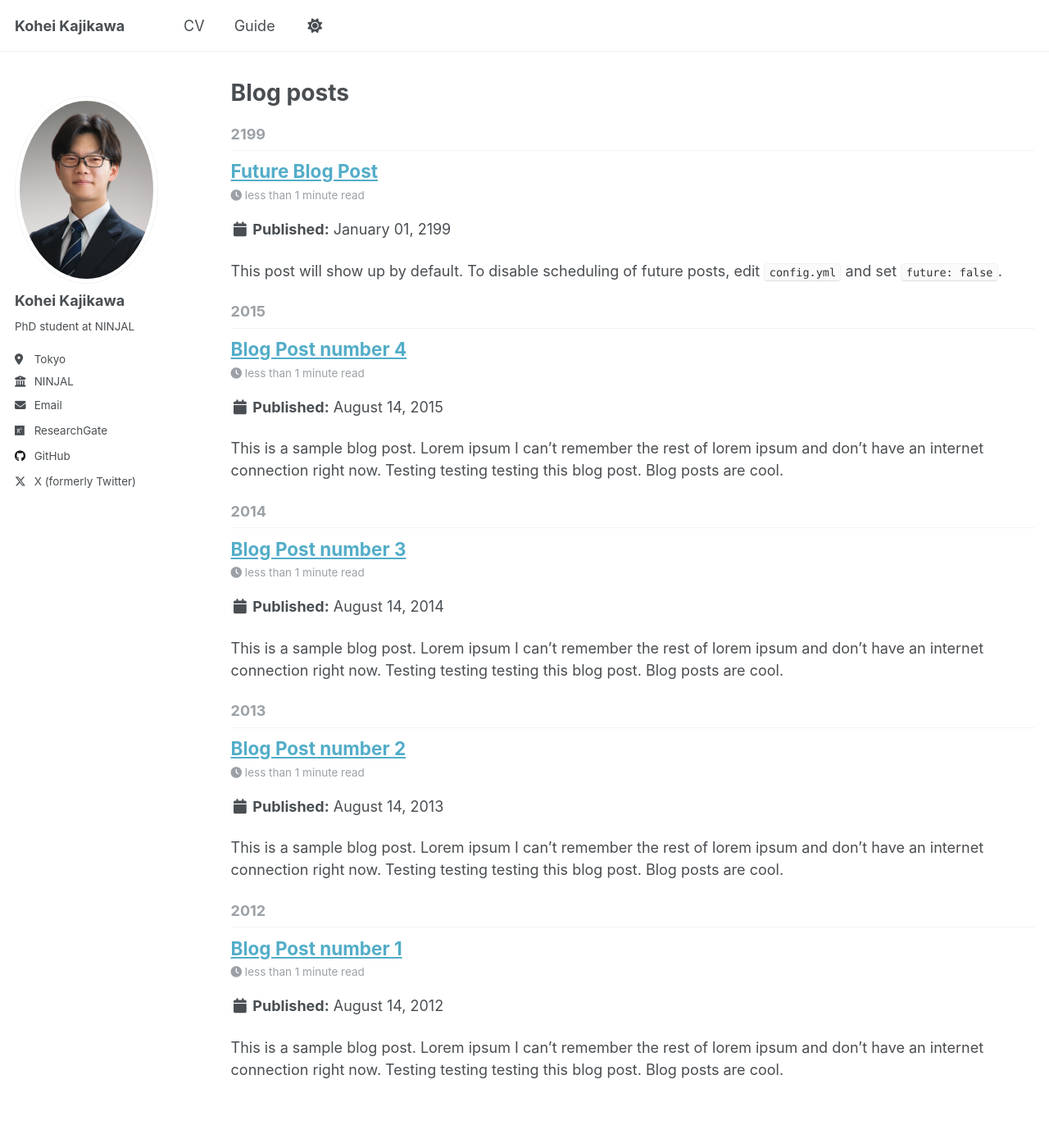
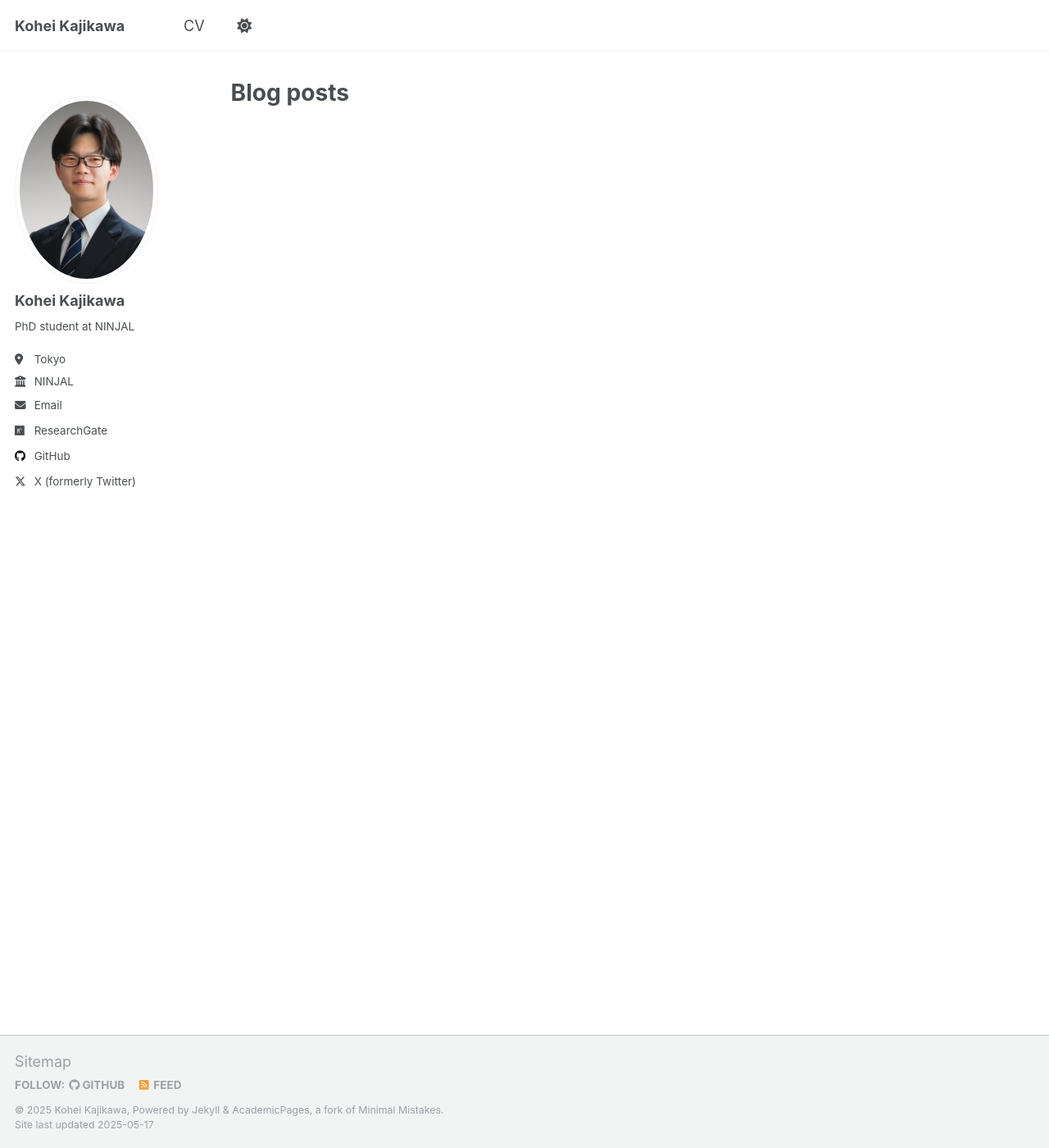
Before and after one commit to kohei-kaji/kohei-kaji.github.io, a Jekyll site: the page built from _pages/year-archive.html, in a window 1280 px wide and 1400 px high. Shown: the whole window at 82% size. Built offline with Jekyll 4.4.1, drawn with Linux system fonts in a browser that asks for light colours.

Commit message:
不要なページの削除

```diff
--- a/_data/navigation.yml
+++ b/_data/navigation.yml
@@ -30,5 +30,5 @@ main:
   # - title: "CV"
   #   url: /cv-json/
 
-  - title: "Guide"
-    url: /markdown/
+  # - title: "Guide"
+  #   url: /markdown/
--- a/_posts/2012-08-14-blog-post-1.md
+++ /dev/null
@@ -1,20 +0,0 @@
----
-title: 'Blog Post number 1'
-date: 2012-08-14
-permalink: /posts/2012/08/blog-post-1/
-tags:
-  - cool posts
-  - category1
-  - category2
----
-
-This is a sample blog post. Lorem ipsum I can't remember the rest of lorem ipsum and don't have an internet connection right now. Testing testing testing this blog post. Blog posts are cool.
-
-Headings are cool
-======
-
-You can have many headings
-======
-
-Aren't headings cool?
-------
--- a/_posts/2013-08-14-blog-post-2.md
+++ /dev/null
@@ -1,20 +0,0 @@
----
-title: 'Blog Post number 2'
-date: 2013-08-14
-permalink: /posts/2013/08/blog-post-2/
-tags:
-  - cool posts
-  - category1
-  - category2
----
-
-This is a sample blog post. Lorem ipsum I can't remember the rest of lorem ipsum and don't have an internet connection right now. Testing testing testing this blog post. Blog posts are cool.
-
-Headings are cool
-======
-
-You can have many headings
-======
-
-Aren't headings cool?
-------
--- a/_posts/2014-08-14-blog-post-3.md
+++ /dev/null
@@ -1,20 +0,0 @@
----
-title: 'Blog Post number 3'
-date: 2014-08-14
-permalink: /posts/2014/08/blog-post-3/
-tags:
-  - cool posts
-  - category1
-  - category2
----
-
-This is a sample blog post. Lorem ipsum I can't remember the rest of lorem ipsum and don't have an internet connection right now. Testing testing testing this blog post. Blog posts are cool.
-
-Headings are cool
-======
-
-You can have many headings
-======
-
-Aren't headings cool?
-------
--- a/_posts/2199-01-01-future-post.md
+++ /dev/null
@@ -1,11 +0,0 @@
----
-title: 'Future Blog Post'
-date: 2199-01-01
-permalink: /posts/2012/08/blog-post-4/
-tags:
-  - cool posts
-  - category1
-  - category2
----
-
-This post will show up by default. To disable scheduling of future posts, edit `config.yml` and set `future: false`.
```
Also changed, not shown: _drafts/post-draft.md (deleted, +0 -19 lines), _portfolio/portfolio-1.md (deleted, +0 -7 lines), _portfolio/portfolio-2.html (deleted, +0 -7 lines), _posts/2015-08-14-blog-post-4.md (deleted, +0 -20 lines), _publications/2009-10-01-paper-title-number-1.md (deleted, +0 -14 lines), _publications/2010-10-01-paper-title-number-2.md (deleted, +0 -14 lines), _publications/2015-10-01-paper-title-number-3.md (deleted, +0 -14 lines), _publications/2024-02-17-paper-title-number-4.md (deleted, +0 -13 lines), _talks/2012-03-01-talk-1.md (deleted, +0 -11 lines), _talks/2013-03-01-tutorial-1.md (deleted, +0 -13 lines), _talks/2014-02-01-talk-2.md (deleted, +0 -13 lines), _talks/2014-03-01-talk-3.md (deleted, +0 -11 lines), _teaching/2014-spring-teaching-1.md (deleted, +0 -20 lines), _teaching/2015-spring-teaching-2.md (deleted, +0 -20 lines).
